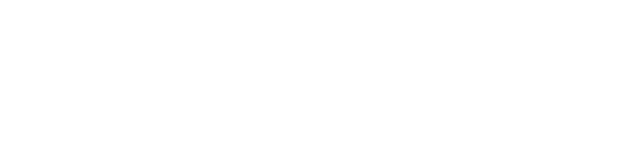
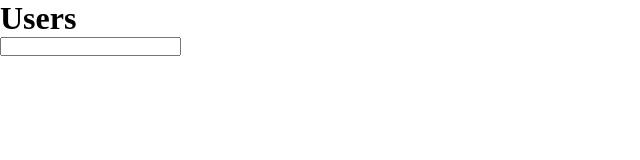
Before and after one commit to XamzatJR/coursework1, a website built with Vite: page src/index.html in a window 1280 px wide. Shown: the whole page, without its empty margins (0-640 px from the left). Built offline with nearby package versions, Linux system fonts and the light colour scheme.

Commit message:
basic markup

```diff
--- a/src/index.html
+++ b/src/index.html
@@ -8,6 +8,15 @@
     <title>Coursework</title>
   </head>
   <body>
+    <div class="container">
+      <header>
+        <h1>Users</h1>
+        <input type="search" name="search-bar" id="search-bar" />
+      </header>
+      <main>
+        <ul class="users"></ul>
+      </main>
+    </div>
     <script type="module" src="main.js"></script>
   </body>
 </html>
--- a/src/style.css
+++ b/src/style.css
@@ -0,0 +1,6 @@
+*,
+body {
+  box-sizing: border-box;
+  padding: 0;
+  margin: 0;
+}
```
